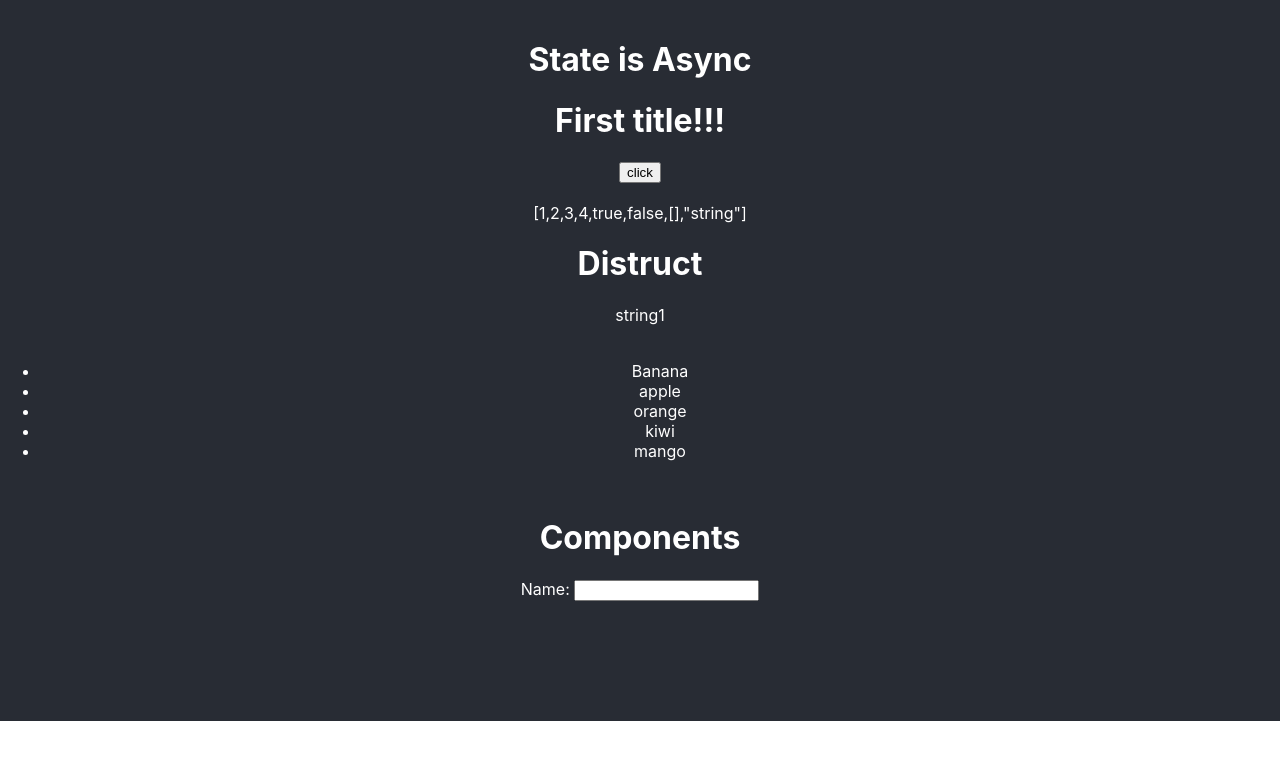
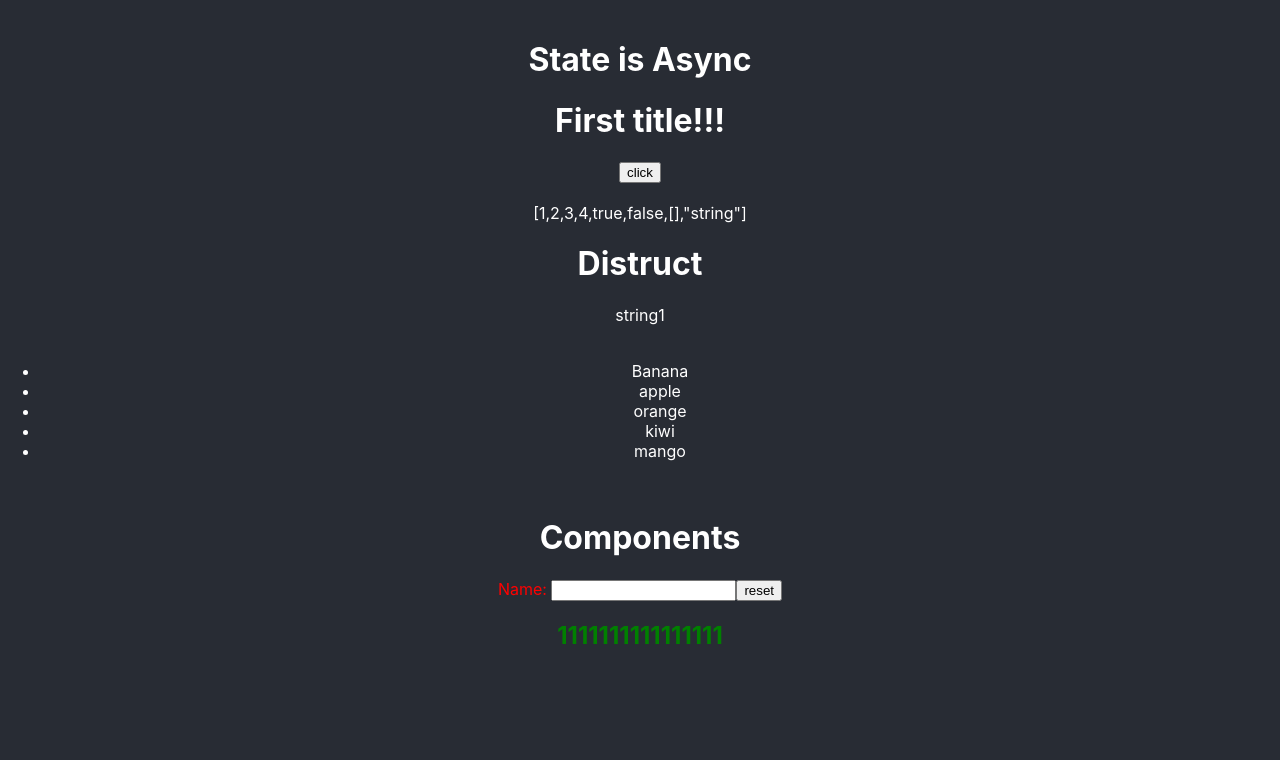
Before and after one commit to OleksiiPro1/react-site--test-, a React (Create React App) app: page / in a window 1280 px wide. Shown: the part 770-1530 px from the top of the page. Before the commit the page ends 1491 px from the top, so only its background shows below. Built offline with nearby package versions, Linux system fonts and the light colour scheme.

Commit message:
css in react

```diff
--- a/package.json
+++ b/package.json
@@ -3,6 +3,7 @@
   "version": "0.1.0",
   "private": true,
   "dependencies": {
+    "@emotion/react": "^11.10.4",
     "@testing-library/jest-dom": "^5.14.1",
     "@testing-library/react": "^13.0.0",
     "@testing-library/user-event": "^13.2.1",
--- a/src/App.js
+++ b/src/App.js
@@ -1,4 +1,6 @@
 import './App.css';
+/** @jsxImportSource @emotion/react */
+// import { css } from '@emotion/react';
 import nodeEmoji from 'node-emoji';
 import { useState } from 'react';
 import MyComponent from './Components';
--- a/src/Components.js
+++ b/src/Components.js
@@ -1,9 +1,27 @@
+import { css } from '@emotion/react';
+/** @jsxImportSource @emotion/react */
+import { useState } from 'react';
+
+const mainStyles = css`
+color: green;
+`;
 export default function MyComponent() {
+  const [inputName, setInputName] = useState('');
   return(
-  <div>
+  <div style={{color: 'red'}}>
+    <h1>{inputName}</h1>
+  <form onSubmit={(event) => {event.preventDefault();
+  }} >
     <label>
-      Name: <input />
+      Name: {' '}
+      <input onChange={(event) => {setInputName(event.currentTarget.value)}}
+      value={inputName} />
+      <button onClick={() => {setInputName('')}}>
+        reset
+      </button>
     </label>
+  </form>
+  <div css={mainStyles}><h2>1111111111111111</h2></div>
   </div>
   );
 }
--- a/tsconfig.json
+++ b/tsconfig.json
@@ -17,7 +17,8 @@
     "noEmit": true,
     "noFallthroughCasesInSwitch": true,
     "skipLibCheck": true,
-    "strict": true
+    "strict": true,
+    "jsxImportSource": "@emotion/react"
   },
   "include": [
     "**/.eslintrc.cjs",
```
Also changed, not shown: 1 other file (tests, documents, lock files or other folders).
